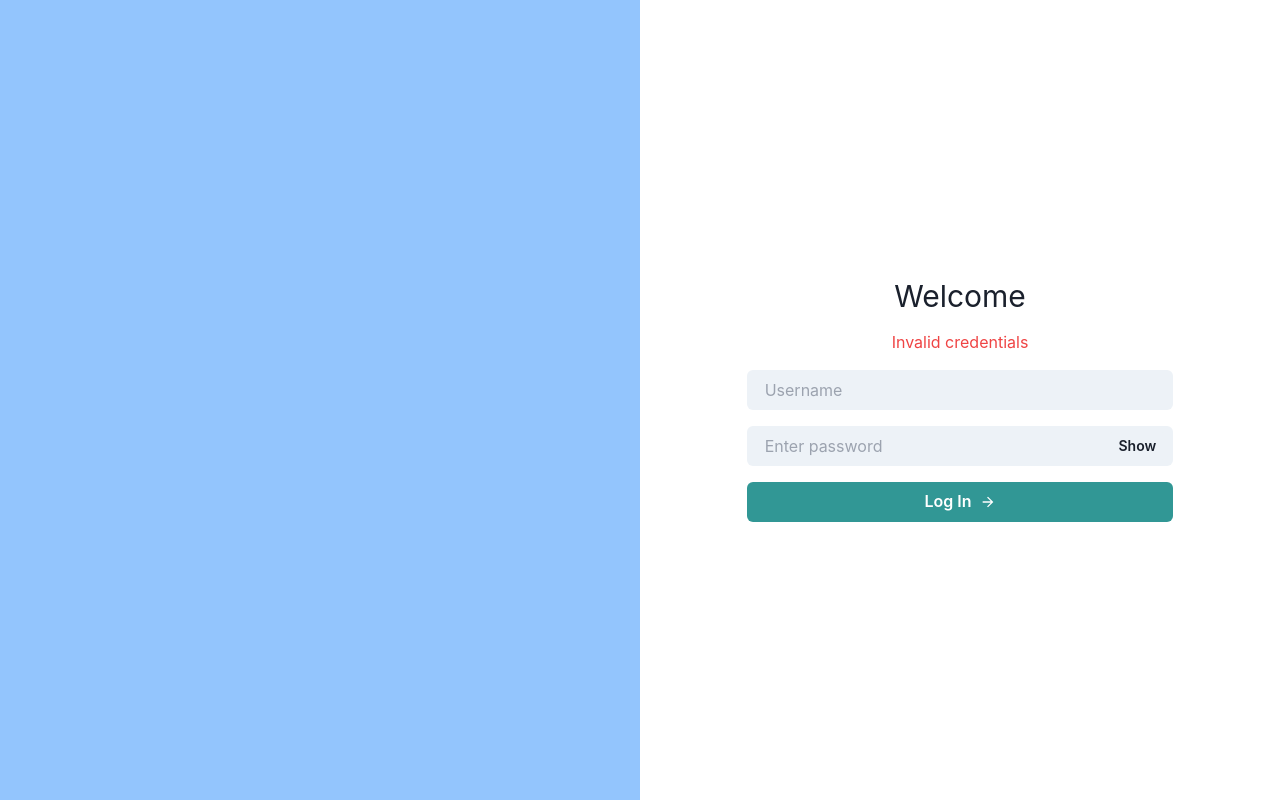
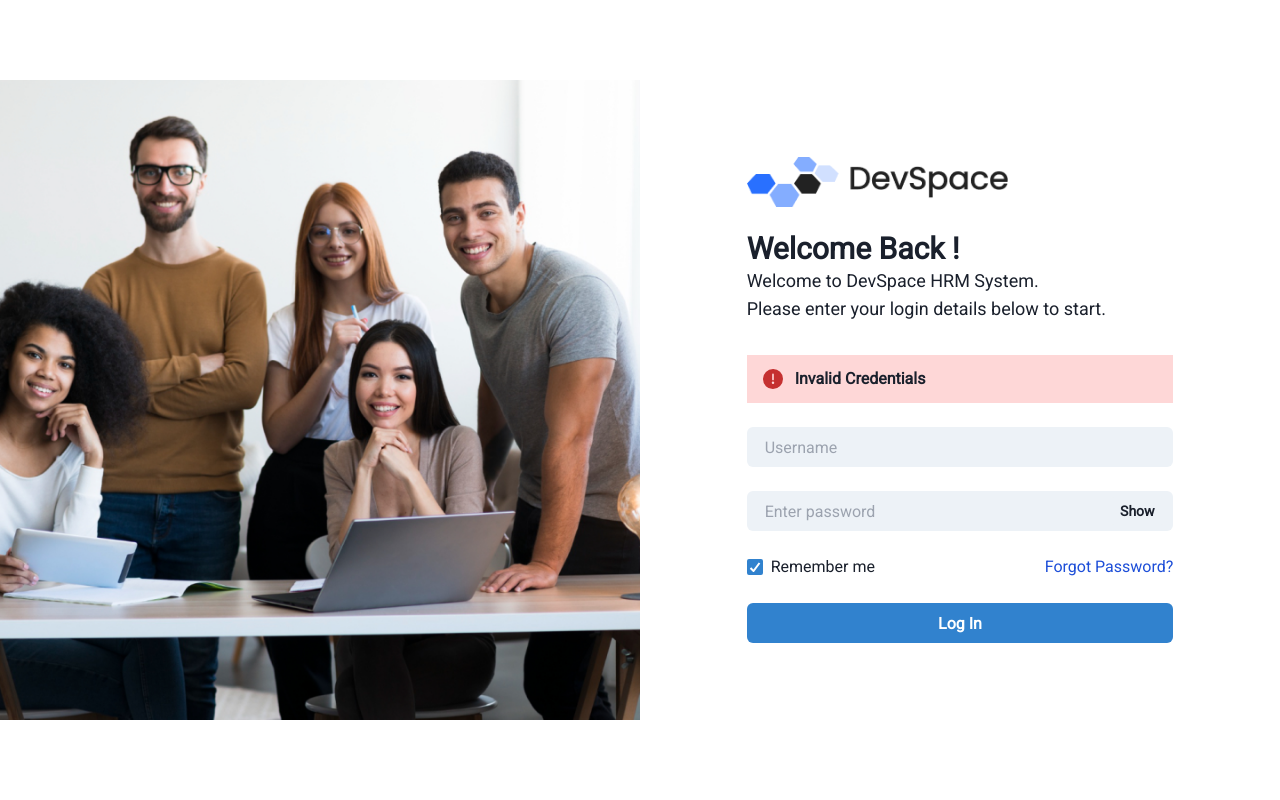
Before and after one commit to groupCAgile/dev-space-hrm, a Next.js app: page /login in a window 1280 px wide. Both pictures are taken after a click on the button "Log In". Built offline with nearby package versions, Linux system fonts and the light colour scheme; no server answers; the database is empty.

Commit message:
modify UI and images

```diff
--- a/app/layout.tsx
+++ b/app/layout.tsx
@@ -1,9 +1,12 @@
 import type { Metadata } from "next";
-import { Inter } from "next/font/google";
+import { Roboto } from "next/font/google";
 import "./globals.css";
 import { Providers } from "./providers";
 
-const inter = Inter({ subsets: ["latin"] });
+const inter = Roboto({
+  subsets: ["latin"],
+  weight: "400",
+});
 
 export const metadata: Metadata = {
   title: "DevSpace-HRM",
@@ -17,7 +20,7 @@ export default function RootLayout({
 }) {
   return (
     <html lang="en">
-      <body>
+      <body className={inter.className}>
         <Providers>{children}</Providers>
       </body>
     </html>
--- a/app/login/client-page.tsx
+++ b/app/login/client-page.tsx
@@ -1,7 +1,18 @@
 "use client";
 
 import { ArrowForwardIcon } from "@chakra-ui/icons";
-import { Button, Input, InputGroup, InputRightElement } from "@chakra-ui/react";
+import {
+  Alert,
+  AlertDescription,
+  AlertIcon,
+  AlertTitle,
+  Button,
+  Checkbox,
+  Input,
+  InputGroup,
+  InputRightElement,
+} from "@chakra-ui/react";
+import Image from "next/image";
 import { useRouter } from "next/navigation";
 import { useState } from "react";
 
@@ -37,11 +48,30 @@ export default function LoginClientPage() {
 
   return (
     <div className="h-screen w-full flex justify-center items-center">
-      <div className="w-1/2 h-full bg-blue-300"></div>
+      <div className="w-1/2 h-full flex items-center">
+        <Image src="/assets/Login.png" height={1000} width={1000} alt="login" />
+      </div>
       <div className="w-1/2 h-full flex justify-center items-center">
-        <div className="flex flex-col w-2/3 justify-center items-center space-y-4">
-          <h1 className="text-3xl">Welcome</h1>
-          {error && <p className="text-red-500">{error}</p>}
+        <div className="flex flex-col w-2/3 justify-start">
+          <Image
+            src="/assets/Logo.png"
+            className="mb-6"
+            height={56}
+            width={470}
+            alt="login"
+          />
+          <h1 className="text-3xl font-semibold">Welcome Back ! </h1>
+          <p className="text-lg">Welcome to DevSpace HRM System. </p>
+          <p className="text-lg">
+            Please enter your login details below to start.
+          </p>
+          <div className="mt-8 space-y-6">
+            {error && (
+              <Alert status="error">
+                <AlertIcon />
+                <AlertTitle>Invalid Credentials</AlertTitle>
+              </Alert>
+            )}
             <Input
               variant="filled"
               placeholder="Username"
@@ -64,9 +94,14 @@ export default function LoginClientPage() {
               </InputRightElement>
             </InputGroup>
 
+            <div className="flex justify-between">
+              <Checkbox defaultChecked>Remember me</Checkbox>
+              <span className="text-blue-700 cursor-pointer">
+                Forgot Password?
+              </span>
+            </div>
             <Button
-            rightIcon={<ArrowForwardIcon />}
-            colorScheme="teal"
+              colorScheme="blue"
               variant="solid"
               className="w-full"
               onClick={handleLogin}
@@ -76,5 +111,6 @@ export default function LoginClientPage() {
           </div>
         </div>
       </div>
+    </div>
   );
 }
```
Also changed, not shown: public/assets/Login.png (added), public/assets/Logo.png (added). Lines whose indentation alone changed are shown as unchanged.
